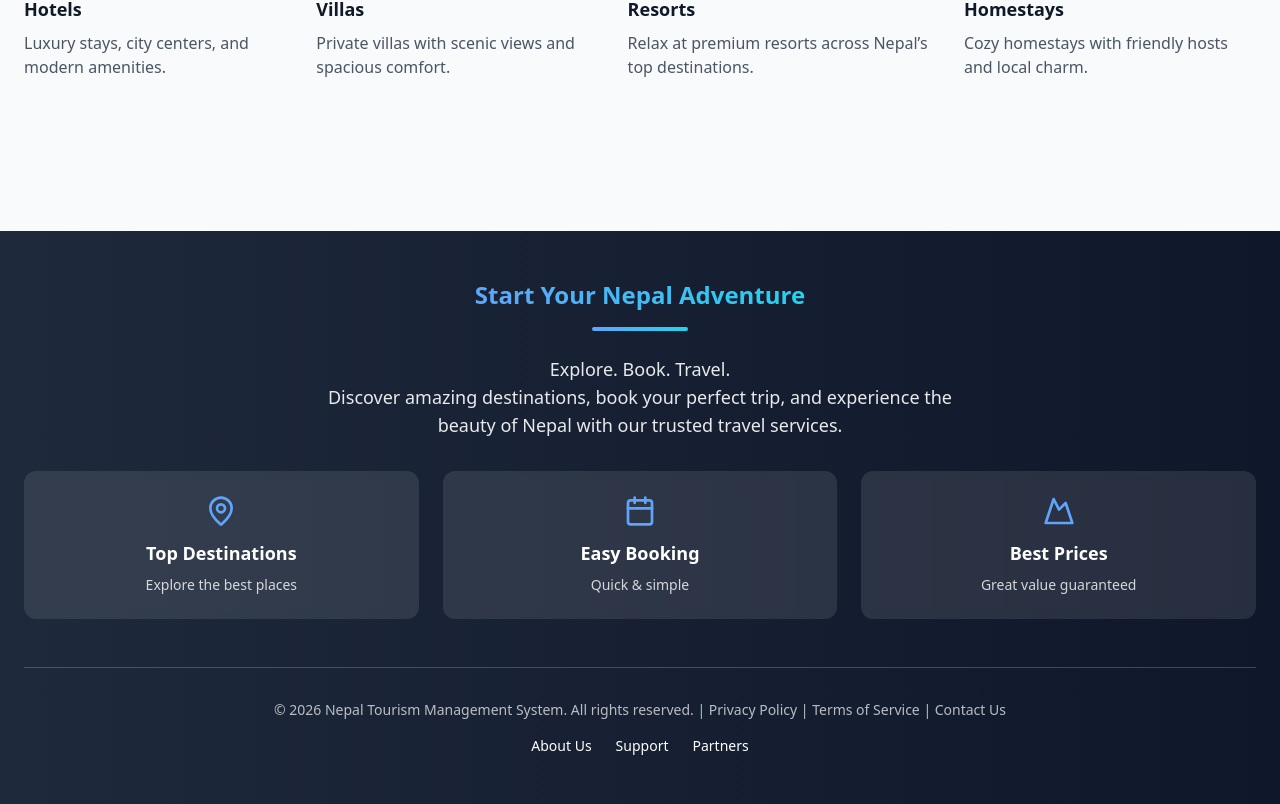
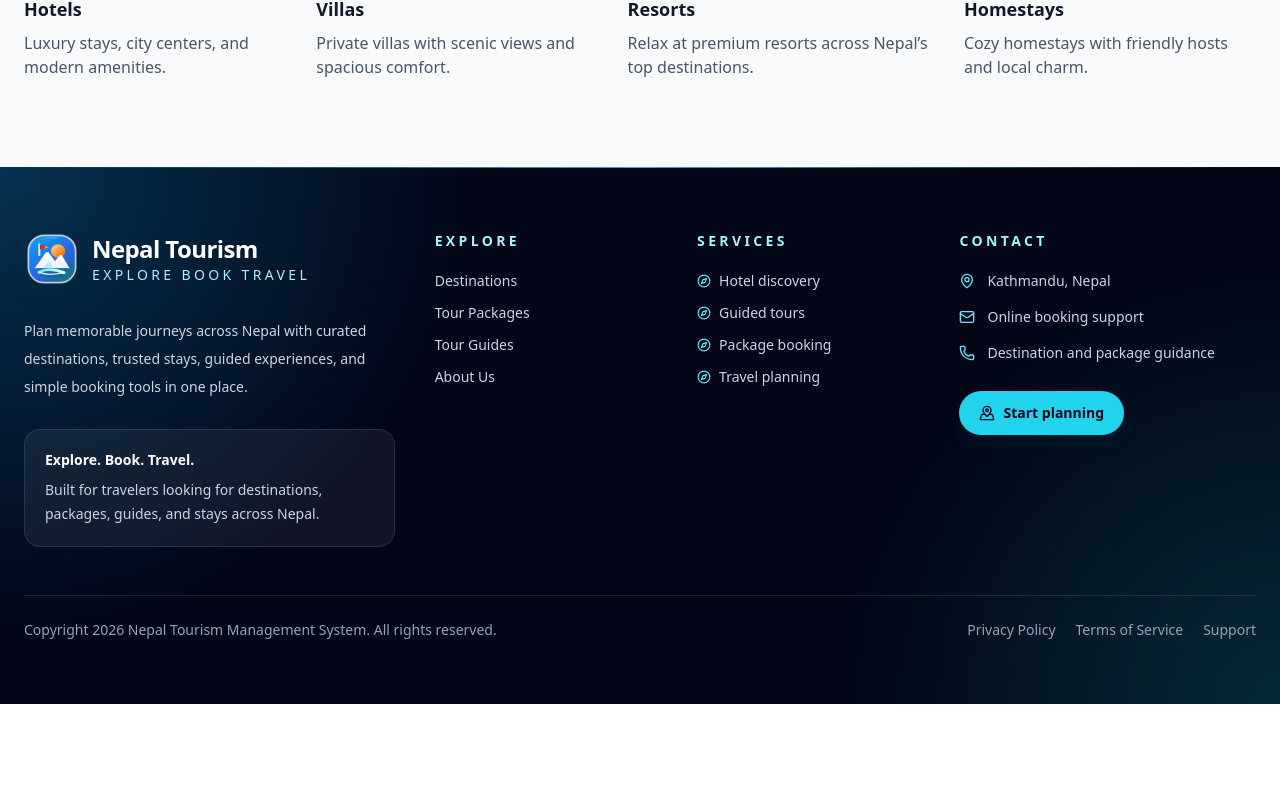
Before and after one commit to NamunaRegmi/Nepal-Tourism-Management-System, a React (Vite) app in the folder frontend/: page / in a window 1280 px wide. Shown: the part 2867-3671 px from the top of the page. After the commit the page ends 3571 px from the top, so only its background shows below. Built offline with nearby package versions, Linux system fonts and the light colour scheme; no server answers.

Commit message:
fix footer

```diff
--- a/frontend/src/App.jsx
+++ b/frontend/src/App.jsx
@@ -1,6 +1,7 @@
 import { Suspense, lazy, useEffect, useState } from 'react';
 import { Toaster } from 'react-hot-toast';
 import Navbar from './components/Navbar';
+import Footer from './components/Footer';
 import Home from './pages/home';
 import { getLandingPageForRole, getStoredUser, getUserRole, isDashboardPage } from './lib/roleNavigation';
 
@@ -332,6 +333,10 @@ export default function App() {
   };
 
   const hideGlobalNavbar = isDashboardPage(currentPage);
+  const hideGlobalFooter =
+    hideGlobalNavbar ||
+    browserLocation.pathname.startsWith('/payment') ||
+    browserLocation.pathname.startsWith('/reset-password');
 
   return (
     <div className="min-h-screen bg-slate-50">
@@ -341,6 +346,7 @@ export default function App() {
           {renderPage()}
         </Suspense>
       </main>
+      {!hideGlobalFooter && <Footer onNavigate={handleNavigate} />}
       {isAuthModalOpen && (
         <Suspense fallback={null}>
           <AuthModal
--- /dev/null
+++ b/frontend/src/components/Footer.jsx
@@ -0,0 +1,153 @@
+import {
+  ArrowUpRight,
+  Compass,
+  Mail,
+  MapPin,
+  MapPinned,
+  Phone,
+} from 'lucide-react';
+
+const quickLinks = [
+  { label: 'Destinations', page: 'destination-results' },
+  { label: 'Tour Packages', page: 'tours' },
+  { label: 'Tour Guides', page: 'guides' },
+  { label: 'About Us', page: 'about' },
+];
+
+const services = [
+  'Hotel discovery',
+  'Guided tours',
+  'Package booking',
+  'Travel planning',
+];
+
+export default function Footer({ onNavigate }) {
+  const year = new Date().getFullYear();
+
+  const navigate = (page) => {
+    if (onNavigate) {
+      onNavigate(page);
+    }
+  };
+
+  return (
+    <footer className="relative overflow-hidden bg-slate-950 text-white">
+      <div className="absolute inset-0 bg-[radial-gradient(circle_at_top_left,rgba(14,165,233,0.28),transparent_34%),radial-gradient(circle_at_bottom_right,rgba(20,184,166,0.2),transparent_32%)]" />
+      <div className="absolute inset-x-0 top-0 h-px bg-gradient-to-r from-transparent via-cyan-300/70 to-transparent" />
+
+      <div className="relative max-w-7xl mx-auto px-6 py-14 lg:py-16">
+        <div className="grid gap-10 lg:grid-cols-[1.25fr_0.75fr_0.75fr_1fr]">
+          <div>
+            <button
+              type="button"
+              onClick={() => navigate('home')}
+              className="inline-flex items-center gap-3 text-left"
+            >
+              <img
+                src="/assets/nepal-tourism-mark.svg"
+                alt="Nepal Tourism logo"
+                className="h-14 w-14 rounded-2xl shadow-lg shadow-cyan-950/30"
+              />
+              <div>
+                <p className="text-2xl font-bold tracking-tight">Nepal Tourism</p>
+                <p className="text-sm font-medium uppercase tracking-[0.24em] text-cyan-200">
+                  Explore Book Travel
+                </p>
+              </div>
+            </button>
+
+            <p className="mt-6 max-w-md text-sm leading-7 text-slate-300">
+              Plan memorable journeys across Nepal with curated destinations, trusted stays,
+              guided experiences, and simple booking tools in one place.
+            </p>
+
+            <div className="mt-7 max-w-md rounded-2xl border border-white/10 bg-white/[0.06] p-5">
+              <p className="text-sm font-semibold text-white">Explore. Book. Travel.</p>
+              <p className="mt-2 text-sm leading-6 text-slate-300">
+                Built for travelers looking for destinations, packages, guides, and stays
+                across Nepal.
+              </p>
+            </div>
+          </div>
+
+          <div>
+            <h3 className="text-sm font-semibold uppercase tracking-[0.24em] text-cyan-200">
+              Explore
+            </h3>
+            <div className="mt-5 space-y-3">
+              {quickLinks.map((link) => (
+                <button
+                  key={link.page}
+                  type="button"
+                  onClick={() => navigate(link.page)}
+                  className="group flex items-center gap-2 text-sm text-slate-300 transition hover:text-white"
+                >
+                  <span>{link.label}</span>
+                  <ArrowUpRight className="h-3.5 w-3.5 opacity-0 transition group-hover:translate-x-0.5 group-hover:opacity-100" />
+                </button>
+              ))}
+            </div>
+          </div>
+
+          <div>
+            <h3 className="text-sm font-semibold uppercase tracking-[0.24em] text-cyan-200">
+              Services
+            </h3>
+            <div className="mt-5 space-y-3">
+              {services.map((service) => (
+                <div key={service} className="flex items-center gap-2 text-sm text-slate-300">
+                  <Compass className="h-3.5 w-3.5 text-cyan-300" />
+                  <span>{service}</span>
+                </div>
+              ))}
+            </div>
+          </div>
+
+          <div>
+            <h3 className="text-sm font-semibold uppercase tracking-[0.24em] text-cyan-200">
+              Contact
+            </h3>
+            <div className="mt-5 space-y-4 text-sm text-slate-300">
+              <div className="flex gap-3">
+                <MapPin className="mt-0.5 h-4 w-4 shrink-0 text-cyan-300" />
+                <span>Kathmandu, Nepal</span>
+              </div>
+              <div className="flex gap-3">
+                <Mail className="mt-0.5 h-4 w-4 shrink-0 text-cyan-300" />
+                <span>Online booking support</span>
+              </div>
+              <div className="flex gap-3">
+                <Phone className="mt-0.5 h-4 w-4 shrink-0 text-cyan-300" />
+                <span>Destination and package guidance</span>
+              </div>
+            </div>
+
+            <button
+              type="button"
+              onClick={() => navigate('destination-results')}
+              className="mt-7 inline-flex items-center gap-2 rounded-full bg-cyan-400 px-5 py-3 text-sm font-bold text-slate-950 shadow-lg shadow-cyan-950/30 transition hover:bg-cyan-300"
+            >
+              <MapPinned className="h-4 w-4" />
+              Start planning
+            </button>
+          </div>
+        </div>
+
+        <div className="mt-12 flex flex-col gap-4 border-t border-white/10 pt-6 text-sm text-slate-400 md:flex-row md:items-center md:justify-between">
+          <p>Copyright {year} Nepal Tourism Management System. All rights reserved.</p>
+          <div className="flex flex-wrap gap-5">
+            <button type="button" onClick={() => navigate('about')} className="transition hover:text-white">
+              Privacy Policy
+            </button>
+            <button type="button" onClick={() => navigate('about')} className="transition hover:text-white">
+              Terms of Service
+            </button>
+            <button type="button" onClick={() => navigate('about')} className="transition hover:text-white">
+              Support
+            </button>
+          </div>
+        </div>
+      </div>
+    </footer>
+  );
+}
--- a/frontend/src/pages/home.jsx
+++ b/frontend/src/pages/home.jsx
@@ -1,6 +1,4 @@
-import { Mountain, MapPin, Calendar, Star, ChevronLeft, ChevronRight } from 'lucide-react';
-import { Button } from '@/components/ui/button';
-import { Card, CardContent, CardHeader, CardTitle } from '@/components/ui/card';
+import { Mountain, MapPin, Calendar, ChevronLeft, ChevronRight } from 'lucide-react';
 import { useState, useEffect, useRef, useCallback } from 'react';
 import { destinationService } from '@/services/api';
 import { useAppDataSync } from '@/lib/dataSync';
@@ -298,63 +296,6 @@ const Home = ({ onNavigate, onSelectDestination }) => {
           </div>
         </div>
       </section>
-
-      {/* Nepal-themed Footer */}
-      <footer className="bg-gradient-to-r from-slate-800 to-slate-900 text-white mt-16">
-        <div className="max-w-7xl mx-auto px-6 py-12">
-          <div className="text-center mb-8">
-            <h4 className="text-2xl font-bold mb-4">
-              <span className="bg-gradient-to-r from-blue-400 to-cyan-400 bg-clip-text text-transparent">
-                Start Your Nepal Adventure
-              </span>
-            </h4>
-            <div className="w-24 h-1 bg-gradient-to-r from-blue-400 to-cyan-400 mx-auto mb-6 rounded-full"></div>
-            <p className="text-lg opacity-90 max-w-2xl mx-auto">
-              Explore. Book. Travel.
-            </p>
-            <p className="text-lg opacity-90 max-w-2xl mx-auto">
-              Discover amazing destinations, book your perfect trip, and experience the beauty of Nepal with our trusted travel services.
-            </p>
-          </div>
-
-          {/* Feature Boxes */}
-          <div className="grid grid-cols-1 md:grid-cols-3 gap-6 mb-12">
-            <div className="bg-white/10 backdrop-blur-sm rounded-xl p-6 text-center hover:bg-white/20 transition-all duration-300">
-              <MapPin className="w-8 h-8 text-blue-400 mx-auto mb-3" />
-              <h4 className="font-semibold text-lg mb-2 text-white">Top Destinations</h4>
-              <p className="text-sm opacity-80 text-white">Explore the best places</p>
-            </div>
-            <div className="bg-white/10 backdrop-blur-sm rounded-xl p-6 text-center hover:bg-white/20 transition-all duration-300">
-              <Calendar className="w-8 h-8 text-blue-400 mx-auto mb-3" />
-              <h4 className="font-semibold text-lg mb-2 text-white">Easy Booking</h4>
-              <p className="text-sm opacity-80 text-white">Quick & simple</p>
-            </div>
-            <div className="bg-white/10 backdrop-blur-sm rounded-xl p-6 text-center hover:bg-white/20 transition-all duration-300">
-              <Mountain className="w-8 h-8 text-blue-400 mx-auto mb-3" />
-              <h4 className="font-semibold text-lg mb-2 text-white">Best Prices</h4>
-              <p className="text-sm opacity-80 text-white">Great value guaranteed</p>
-            </div>
-          </div>
-
-          {/* Bottom Links */}
-          <div className="border-t border-white/20 pt-8 text-center">
-            <p className="text-sm opacity-70 mb-4">
-              © 2026 Nepal Tourism Management System. All rights reserved. | Privacy Policy | Terms of Service | Contact Us
-            </p>
-            <div className="flex justify-center gap-6 text-sm">
-              <button type="button" onClick={() => onNavigate('about')} className="hover:text-blue-200 transition-colors text-white">
-                About Us
-              </button>
-              <button type="button" onClick={() => onNavigate('about')} className="hover:text-blue-200 transition-colors text-white">
-                Support
-              </button>
-              <button type="button" onClick={() => onNavigate('tours')} className="hover:text-blue-200 transition-colors text-white">
-                Partners
-              </button>
-            </div>
-          </div>
-        </div>
-      </footer>
     </div>
   );
 };
```
